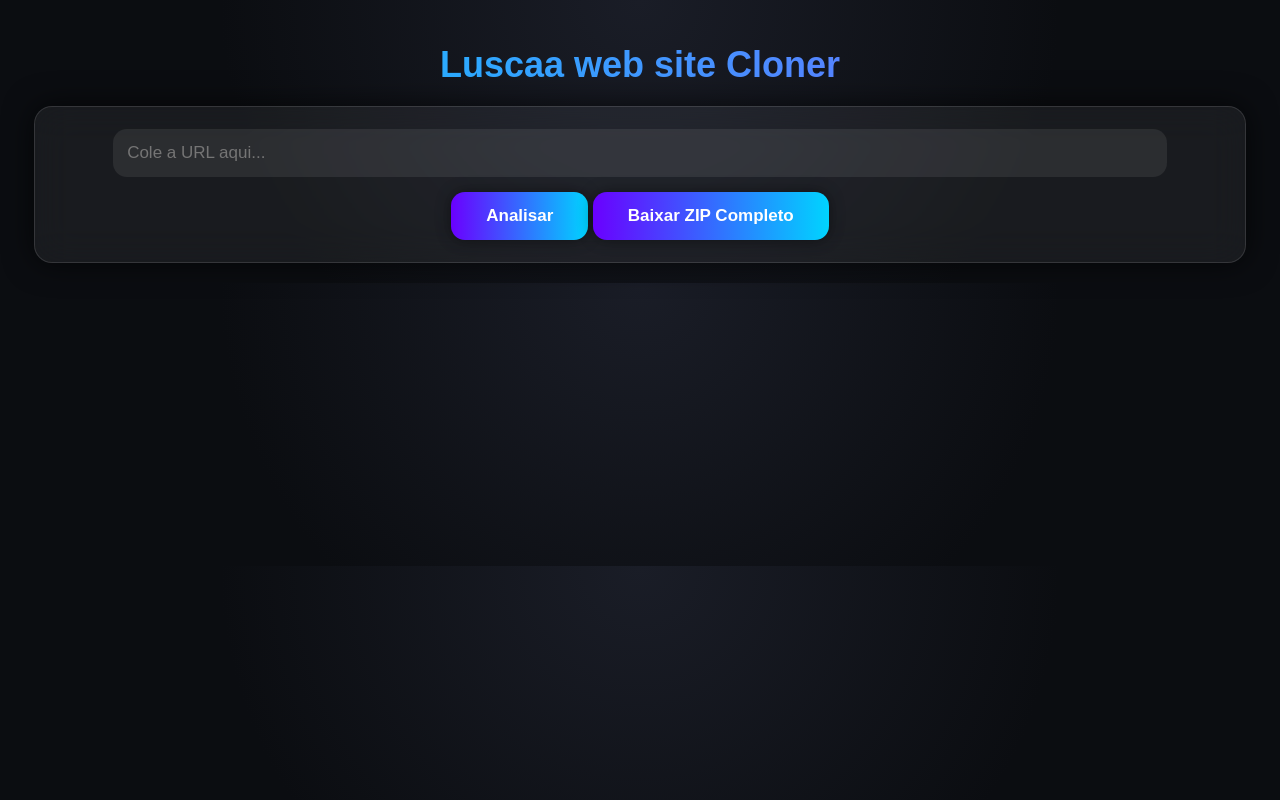
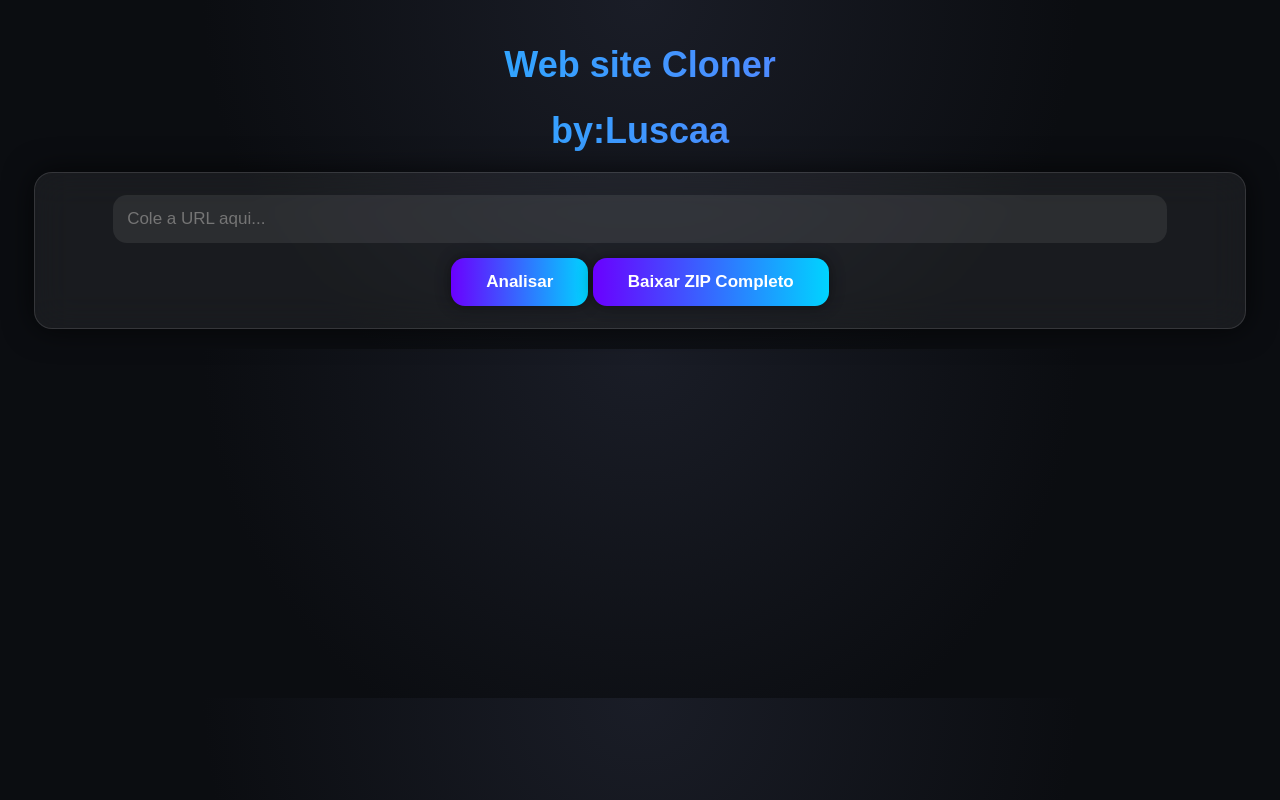
Before and after one commit to Luscaa22/Web-Site-Cloner, a plain HTML site: page index.html in a window 1280 px wide. Drawn offline with nearby package versions, Linux system fonts and the light colour scheme.

Commit message:
Update index.html

```diff
--- a/index.html
+++ b/index.html
@@ -92,7 +92,8 @@ pre {
 
 <body>
 
-<h1>Luscaa web site Cloner </h1>
+<h1>Web site Cloner </h1>
+    <h1>by:Luscaa</h1>
 
 <div class="glass">
     <input id="url" placeholder="Cole a URL aqui...">
```
